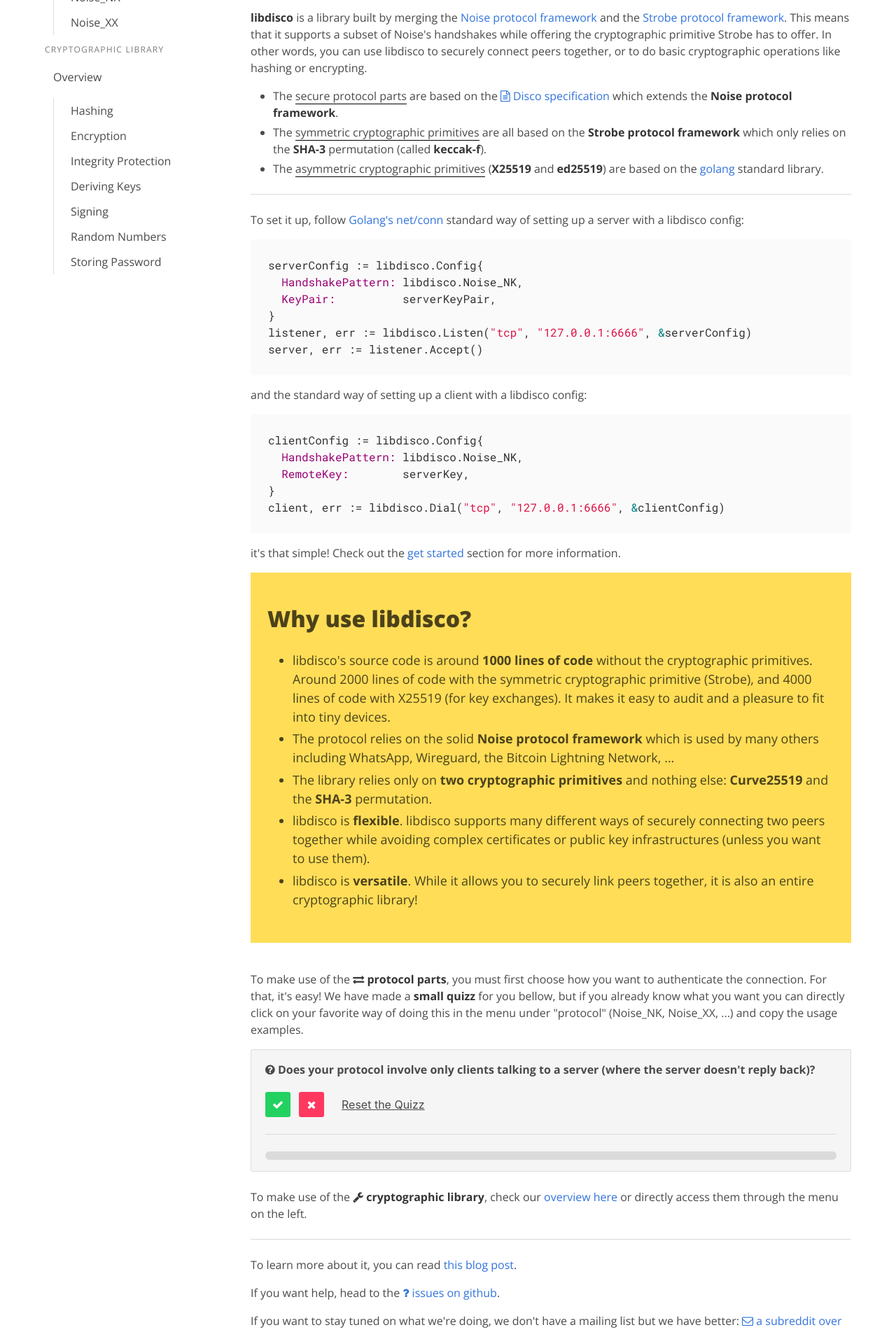
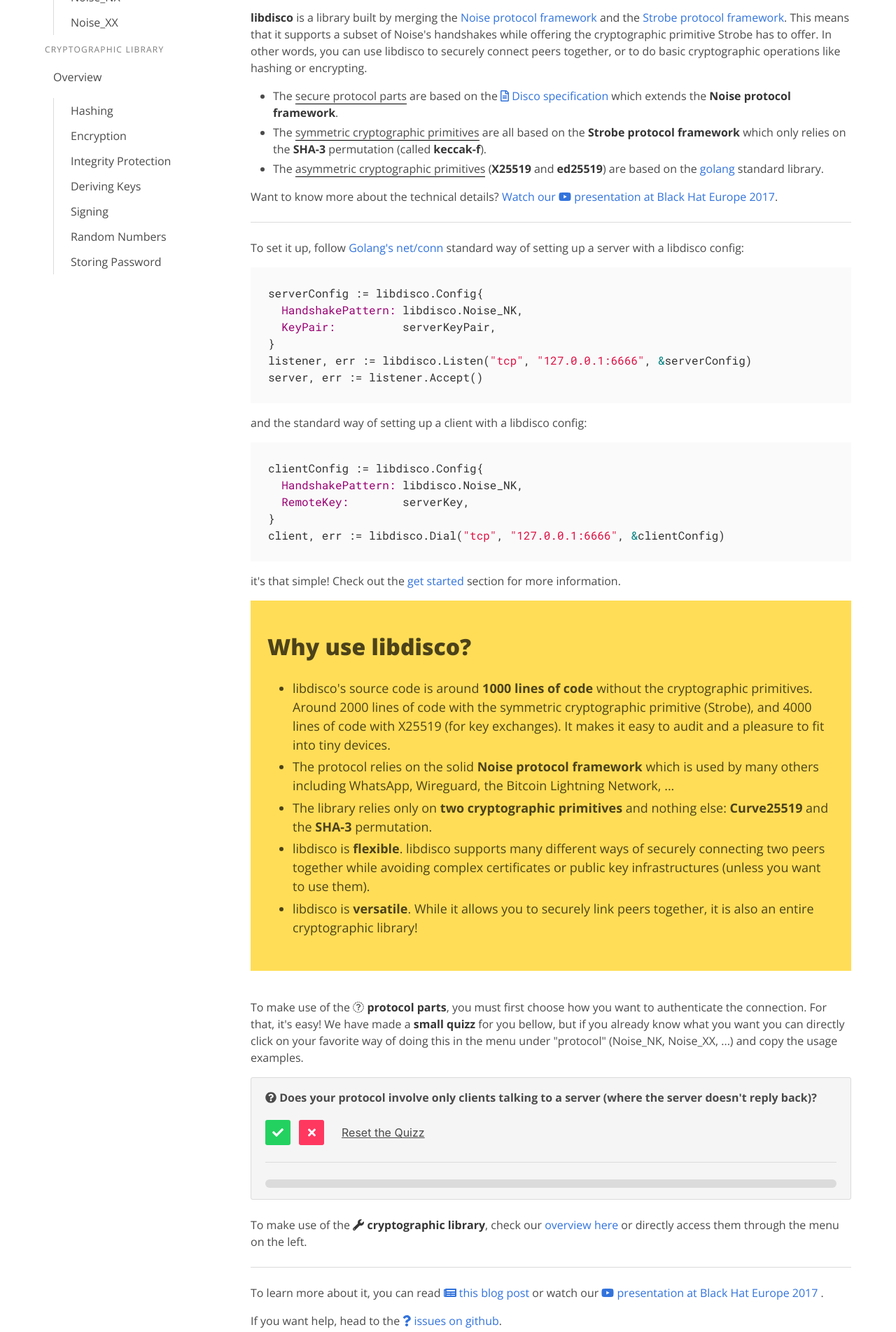
Before and after one commit to mimoo/disco, a Vue app in the folder web/discocrypto.com/: page /#/ in a window 1280 px wide. Shown: the part 620-2523 px from the top of the page at 70% size. Built offline with nearby package versions, Linux system fonts and the light colour scheme.

Commit message:
added link to black hat recording

```diff
--- a/web/discocrypto.com/index.html
+++ b/web/discocrypto.com/index.html
@@ -6,7 +6,7 @@
 	<meta name="viewport" content="width=device-width, initial-scale=1">
 	<title>Disco!</title>
 	<!-- icons -->
-	<link rel="stylesheet" href="https://maxcdn.bootstrapcdn.com/font-awesome/4.7.0/css/font-awesome.min.css">
+	<script defer src="https://use.fontawesome.com/releases/v5.0.10/js/all.js" integrity="sha384-slN8GvtUJGnv6ca26v8EzVaR9DC58QEwsIk9q1QXdCU8Yu8ck/tL/5szYlBbqmS+" crossorigin="anonymous"></script>
 	<!-- bulma -->
 	<link rel="stylesheet" href="/static/bulma.css">
 	<!-- highlight code -->
--- a/web/discocrypto.com/src/components/LandingPage.vue
+++ b/web/discocrypto.com/src/components/LandingPage.vue
@@ -25,12 +25,14 @@
     <p>
       <strong>libdisco</strong> is a library built by merging the <a href="https://noiseprotocol.org">Noise protocol framework</a> and the <a href="https://strobe.sourceforge.io">Strobe protocol framework</a>. This means that it supports a subset of Noise's handshakes while offering the cryptographic primitive Strobe has to offer. In other words, you can use libdisco to securely connect peers together, or to do basic cryptographic operations like hashing or encrypting.</p>
 
-          <p>
-      <ul class="main_list">
-        <li>The <span>secure protocol parts</span> are based on the <a href="/disco.html"><i class="fa fa-file-text-o" aria-hidden="true"></i> Disco specification</a> which extends the <strong>Noise protocol framework</strong>.</li>
-        <li>The <span>symmetric cryptographic primitives</span> are all based on the <strong>Strobe protocol framework</strong> which only relies on the <strong>SHA-3</strong> permutation (called <strong>keccak-f</strong>).</li>
-        <li>The <span>asymmetric cryptographic primitives</span> (<strong>X25519</strong> and <strong>ed25519</strong>) are based on the <a href="https://golang.org/">golang</a> standard library.</li>
-      </ul>
+    <ul class="main_list">
+      <li>The <span>secure protocol parts</span> are based on the <a href="/disco.html"><i class="far fa-file-alt"></i> Disco specification</a> which extends the <strong>Noise protocol framework</strong>.</li>
+      <li>The <span>symmetric cryptographic primitives</span> are all based on the <strong>Strobe protocol framework</strong> which only relies on the <strong>SHA-3</strong> permutation (called <strong>keccak-f</strong>).</li>
+      <li>The <span>asymmetric cryptographic primitives</span> (<strong>X25519</strong> and <strong>ed25519</strong>) are based on the <a href="https://golang.org/">golang</a> standard library.</li>
+    </ul>
+
+    <p>
+      Want to know more about the technical details? <a href="https://www.youtube.com/watch?v=bTGLO4obxco" target="_blank">Watch our <i class="fab fa-youtube"></i> presentation at Black Hat Europe 2017</a>.
     </p>
 
     <hr>
@@ -71,11 +73,6 @@
   </div>
 </section>
 
-
-
-    <!--          If you want to know more you can read the whitepaper or watch this video -->
-
-
     <p>To make use of the <strong><i class="fa fa-exchange" aria-hidden="true"></i>
     protocol parts</strong>, you must first choose how you want to authenticate the connection. For that, it's easy! We have made a <strong>small quizz</strong> for you bellow, but if you already know what you want you can directly click on your favorite way of doing this in the menu under "protocol" (Noise_NK, Noise_XX, ...) and copy the usage examples.</p>
 
@@ -86,7 +83,7 @@
 
     <hr>
 
-    <p>To learn more about it, you can read <a href="https://www.cryptologie.net/article/432/disco/" target="_blank">this blog post</a>.</p>
+    <p>To learn more about it, you can read <a href="https://www.cryptologie.net/article/432/disco/" target="_blank"><i class="fas fa-newspaper"></i> this blog post</a> or watch our <a href="https://www.youtube.com/watch?v=bTGLO4obxco" target="_blank"><i class="fab fa-youtube"></i> presentation at Black Hat Europe 2017</a> .</p>
 
     <p>If you want help, head to the <a href="https://github.com/mimoo/disco/issues"><i class="fa fa-question" aria-hidden="true"></i>
     issues on github</a>.</p>
--- a/web/discocrypto.com/src/components/handshakes/Overview.vue
+++ b/web/discocrypto.com/src/components/handshakes/Overview.vue
@@ -4,7 +4,7 @@
 	    <h1 class="title"><i class="fa fa-exchange"></i> Protocol Overview</h1>
 
 		<p>
-			<strong>libdisco</strong>'s protocol is based on the <a href="/disco.html"><i class="fa fa-file-text-o" aria-hidden="true"></i> Disco extension</a> of the <a href="https://noiseprotocol.org">Noise protocol framework</a>. What this means to you is that the library supports a subset (although potentially all) of the handshakes that are specified in the Noise protocol framework.
+			<strong>libdisco</strong>'s protocol is based on the <a href="/disco.html"><i class="far fa-file-alt"></i> Disco extension</a> of the <a href="https://noiseprotocol.org">Noise protocol framework</a>. What this means to you is that the library supports a subset (although potentially all) of the handshakes that are specified in the Noise protocol framework.
 		</p>
 		<p>
 			Theses <strong>handshakes</strong> are different ways to <strong>setup a secure connection</strong> that your application can use to encrypt data between two endpoints. They have names like <code>Noise_XX</code> and <code>Noise_NK</code> and are explained (along with examples on how to use them) in this documentation. See the <i class="fa fa-bars" aria-hidden="true"></i> menu on the left. <br>
@@ -188,8 +188,7 @@
 
 		<p>Further examples for all supported handshake patterns can be found in <a href="https://github.com/mimoo/disco/tree/master/libdisco/examples" target="_blank">the github repository</a>.</p>
 
-		<p>If you need help, head to the <a href="https://github.com/mimoo/disco/issues"><i class="fa fa-question" aria-hidden="true"></i> issues on github</a> or the <a href="https://www.reddit.com/r/discocrypto/"><i class="fa fa-envelope-o" aria-hidden="true"></i>
-     subreddit over at r/discocrypto</a>.</p>
+		<p>If you need help, head to the <a href="https://github.com/mimoo/disco/issues"><i class="fa fa-question" aria-hidden="true"></i> issues on github</a> or the <a href="https://www.reddit.com/r/discocrypto/"><i class="fab fa-reddit-square"></i> subreddit over at r/discocrypto</a>.</p>
 
 	</section>
 </template>
```
